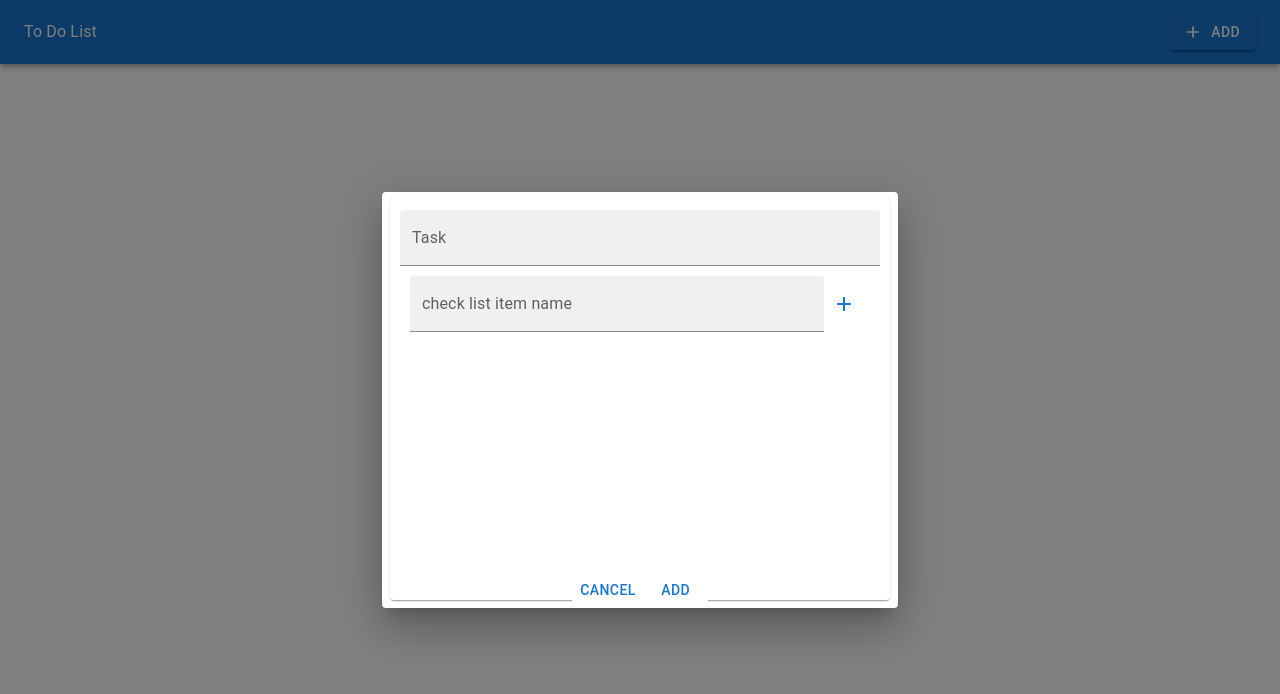
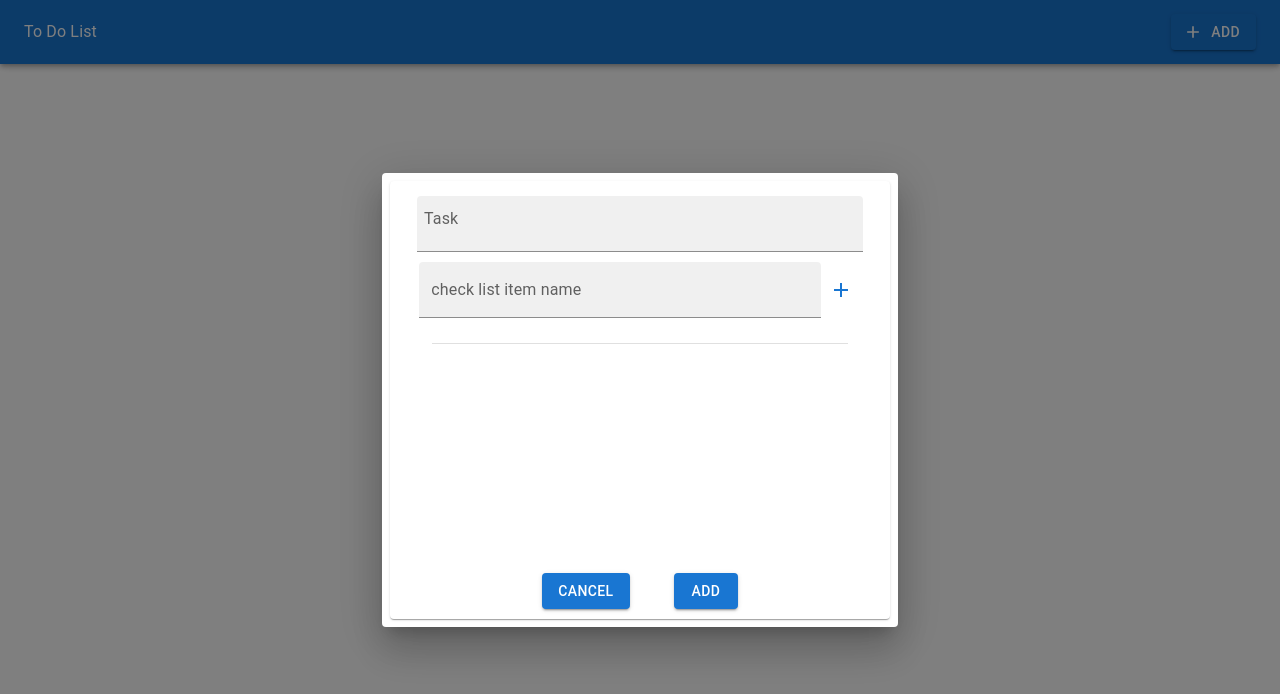
Before and after one commit to sdhone98/To-Do-List, a React (Vite) app: page / in a window 1280 px wide. Both pictures are taken after a click on the button "ADD". Shown: the top 694 px of the page. Built offline with nearby package versions, Linux system fonts and the light colour scheme.

Commit message:
new changes

```diff
--- a/src/components/CardContainer/CardContainer.tsx
+++ b/src/components/CardContainer/CardContainer.tsx
@@ -35,10 +35,12 @@ const CardContainer: FC<CardContainerProps> = ({ items }) => {
           !removeTask.includes(task.task_id) && (
             <Card
               sx={{
-                minWidth: 275,
-                maxWidth: 350,
-                minHeight: 200,
-                maxHeight: 350,
+                minWidth: "275px",
+                maxWidth: "350px",
+                minHeight: "200px",
+                maxHeight: "350px",
+                display: "flex",
+                flexDirection: "row",
                 margin: 2,
                 background: "#c7c8c9",
                 position: "relative",
@@ -52,10 +54,11 @@ const CardContainer: FC<CardContainerProps> = ({ items }) => {
                 <Typography variant="body2">
                   <Box
                     sx={{
-                      minWidth: 250,
-                      maxWidth: 300,
-                      minHeight: 100,
-                      maxHeight: 200,
+                      minWidth: "250px",
+                      maxWidth: "300px",
+                      minHeight: "100px",
+                      maxHeight: "200px",
+                      paddingTop: "10px",
 
                       overflowY: "auto",
                       "::-webkit-scrollbar": {
--- a/src/components/DialogBox/DialogBox.tsx
+++ b/src/components/DialogBox/DialogBox.tsx
@@ -1,6 +1,6 @@
 import React, { FC, useState } from "react";
 import styles from "./DialogBox.module.scss";
-import { uuidv4 } from "./../../../src/utils/utils"
+import { uuidv4 } from "./../../../src/utils/utils";
 
 import {
   Dialog,
@@ -13,6 +13,9 @@ import {
   List,
   ListItem,
   ListItemText,
+  Box,
+  Grid,
+  Divider
 } from "@mui/material";
 
 import AddIcon from "@mui/icons-material/Add";
@@ -37,7 +40,7 @@ const CustomeDialogActions = styled(DialogActions)({
 const DialogBox: FC<DialogBoxProps> = ({
   isOpen,
   onClose,
-  sendTaskToParent
+  sendTaskToParent,
 }) => {
   const [taskName, setTaskName] = useState<string>("");
   const [mainTaskName, setMainTaskName] = useState<string>("");
@@ -54,19 +57,19 @@ const DialogBox: FC<DialogBoxProps> = ({
   };
 
   const handleNewTaskClick = () => {
-    setListOfItems((prevList) => [...prevList, taskName]);
+
+    taskName.length > 0 && setListOfItems((prevList) => [...prevList, taskName]);
     setTaskName("");
   };
 
   const saveTaskInfo = () => {
-
-    const task:Task = {
-      "task_id": uuidv4(),
-      "task_name" : mainTaskName,
-      "task_list": ListOfItems
-    }
+    const task: Task = {
+      task_id: uuidv4(),
+      task_name: mainTaskName,
+      task_list: ListOfItems,
+    };
     // console.log('DIALOG DATA : ', task)
-    sendTaskToParent(task)
+    sendTaskToParent(task);
 
     onClose();
   };
@@ -93,6 +96,8 @@ const DialogBox: FC<DialogBoxProps> = ({
             padding: "10px",
             display: "flex",
             flexDirection: "column",
+            alignItems: "center",
+            justifyContent: "center",
           }}
         >
           <TextField
@@ -102,9 +107,21 @@ const DialogBox: FC<DialogBoxProps> = ({
             variant="filled"
             value={mainTaskName}
             onChange={handleMainTaskNameChange}
+            sx={{
+              width: "95%",
+              padding: "5px",
+            }}
           />
 
-          <div className={styles.addItemDiv}>
+          <Box
+            sx={{
+              width: "95%",
+              display: "flex",
+              justifyContent: "center",
+              alignItems: "center",
+              padding: "5px",
+            }}
+          >
             <TextField
               id="standard-basic"
               label="check list item name"
@@ -119,39 +136,43 @@ const DialogBox: FC<DialogBoxProps> = ({
             <IconButton aria-label="add" onClick={handleNewTaskClick}>
               <AddIcon color="primary" />
             </IconButton>
-          </div>
+          </Box>
 
-          <List>
-            <ListItem
+          <Box
             sx={{
-                display: "flex",
-                flexDirection: "column",
+              width: "95%",
+              minHeight: "250px",
+              maxHeight: "400px",
+              overflowY: "auto",
+              "::-webkit-scrollbar": {
+                display: "none",
+              },
             }}
           >
-              {ListOfItems.map((item) => (
-                <ListItemText key={ListOfItems.indexOf(item)} primary={item} />
-              ))}
-              {/* <ListItemText primary="Single-line item" /> */}
+            <List sx={{padding: "20px"}}>
+            {ListOfItems.map((item) =>
+            <ListItem button>
+              <ListItemText primary={item}/>
             </ListItem>
+            )}
+            <Divider />
             </List>
+          </Box>
 
-          <Paper
+          <Box
             sx={{
-              boxShadow: "none",
+              width: "50%",
               display: "flex",
-              flexDirection: "row",
-              // alignItems: "center",
-              // justifyContent: "center",
-              position: "absolute",
-              bottom: "0",
-              alignSelf: "center",
+              justifyContent: "space-around",
             }}
           >
-            <Button onClick={onClose}>Cancel</Button>
-            <Button onClick={saveTaskInfo} autoFocus>
+            <Button variant="contained" onClick={onClose}>
+              Cancel
+            </Button>
+            <Button variant="contained" onClick={saveTaskInfo} autoFocus>
               Add
             </Button>
-          </Paper>
+          </Box>
         </Paper>
       </CustomeDialogActions>
     </Dialog>
```
Lines whose indentation alone changed are shown as unchanged.
